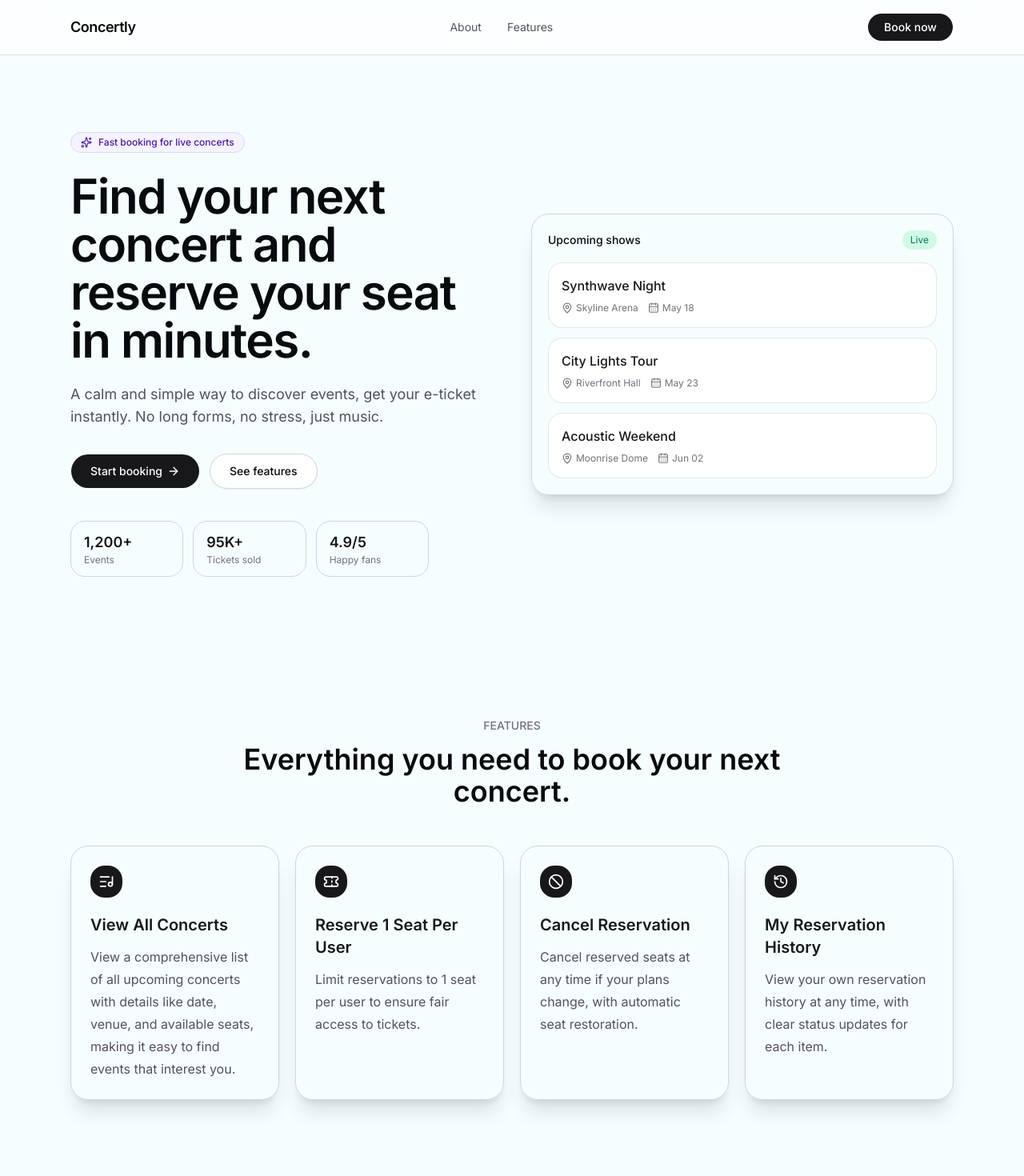
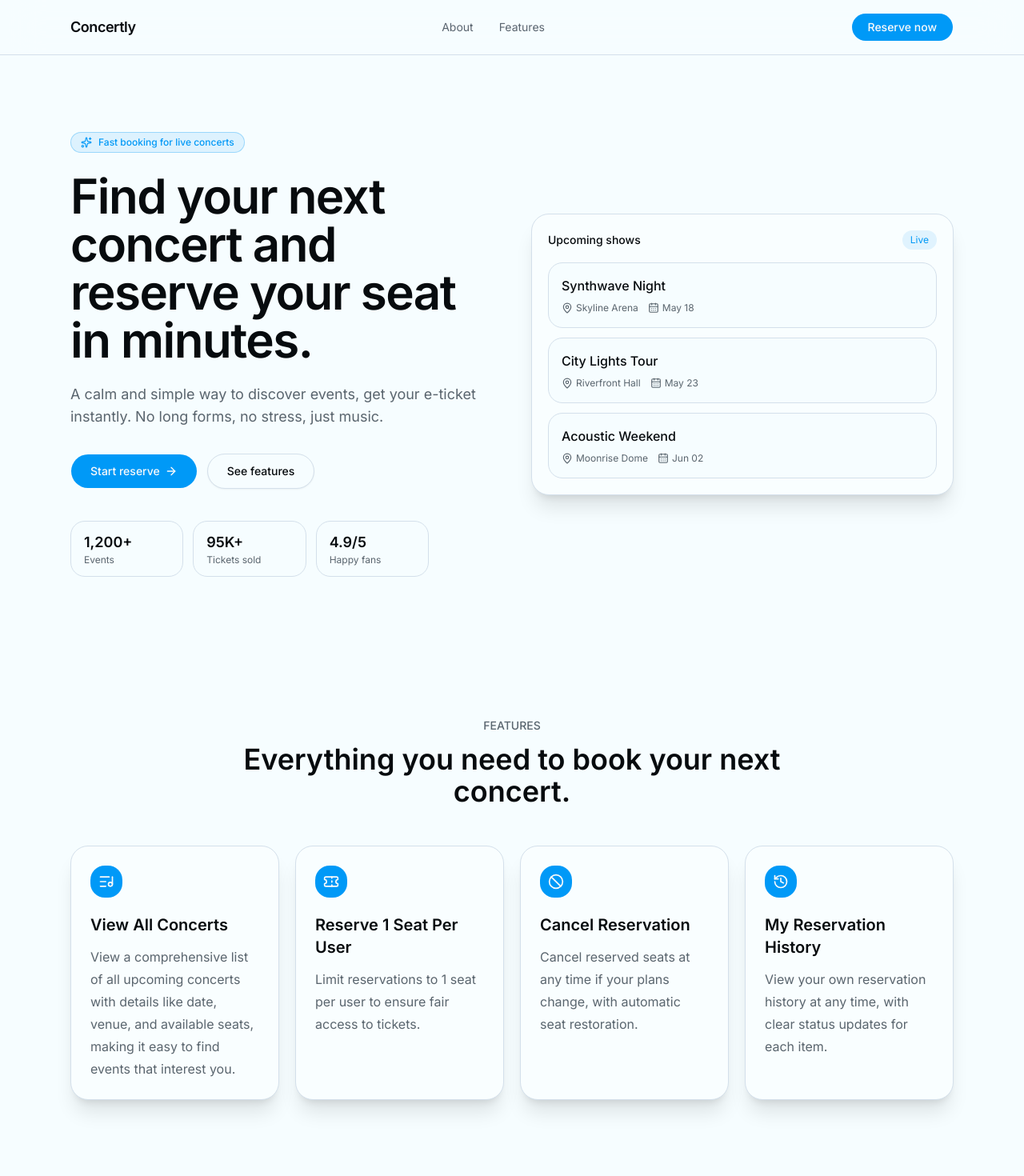
Before and after one commit to Chayathon/Concert-Ticket-Reservation, a Next.js app in the folder frontend/: page / in a window 1280 px wide. Shown: the top 1470 px of the page at 80% size. Built offline with nearby package versions, Linux system fonts and the light colour scheme.

Commit message:
Update landing page

```diff
--- a/frontend/app/(landing)/Features.tsx
+++ b/frontend/app/(landing)/Features.tsx
@@ -34,7 +34,7 @@ export default function Features() {
             className="mx-auto w-full max-w-6xl px-6 py-20 md:py-24"
         >
             <div className="mx-auto max-w-2xl text-center">
-                <p className="text-sm font-medium uppercase text-zinc-500">
+                <p className="text-sm font-medium uppercase text-muted-foreground">
                     Features
                 </p>
                 <h2 className="mt-3 text-3xl font-semibold sm:text-4xl">
@@ -49,15 +49,15 @@ export default function Features() {
                     return (
                         <article
                             key={item.title}
-                            className="rounded-3xl border border-zinc-300 p-6 shadow-xl transition-transform duration-200 hover:-translate-y-1"
+                            className="rounded-3xl border border-border bg-card p-6 shadow-xl transition-transform duration-200 hover:-translate-y-1"
                         >
-                            <div className="inline-flex rounded-2xl bg-zinc-900 p-2.5 text-white">
+                            <div className="inline-flex rounded-2xl bg-primary p-2.5 text-primary-foreground">
                                 <Icon className="size-5" />
                             </div>
-                            <h3 className="mt-5 text-xl font-semibold text-zinc-900">
+                            <h3 className="mt-5 text-xl font-semibold text-foreground">
                                 {item.title}
                             </h3>
-                            <p className="mt-3 leading-7 text-zinc-600">
+                            <p className="mt-3 leading-7 text-muted-foreground">
                                 {item.description}
                             </p>
                         </article>
--- a/frontend/app/(landing)/Footer.tsx
+++ b/frontend/app/(landing)/Footer.tsx
@@ -7,8 +7,8 @@ const footerLinks = [
 
 export default function Footer() {
     return (
-        <footer id="footer" className="border-t border-zinc-200 bg-white/70">
-            <div className="mx-auto flex w-full max-w-6xl flex-col items-center justify-between gap-4 px-6 py-8 text-sm text-zinc-500 md:flex-row">
+        <footer id="footer" className="border-t border-border bg-background/80">
+            <div className="mx-auto flex w-full max-w-6xl flex-col items-center justify-between gap-4 px-6 py-8 text-sm text-muted-foreground md:flex-row">
                 <p>
                     &copy; {new Date().getFullYear()} Concertly. All rights
                     reserved.
@@ -19,7 +19,7 @@ export default function Footer() {
                         <Link
                             key={item.label}
                             href={item.href}
-                            className="transition-colors hover:text-black"
+                            className="transition-colors hover:text-foreground"
                         >
                             {item.label}
                         </Link>
--- a/frontend/app/(landing)/Hero.tsx
+++ b/frontend/app/(landing)/Hero.tsx
@@ -33,7 +33,7 @@ export default function Hero() {
             className="mx-auto grid w-full max-w-6xl gap-12 px-6 pb-20 pt-16 md:grid-cols-2 md:items-center md:pt-24"
         >
             <div className="animate-in fade-in-0 slide-in-from-bottom-6 duration-700">
-                <div className="inline-flex items-center gap-2 rounded-full border border-violet-200 bg-violet-50 px-3 py-1 text-xs font-medium text-violet-900">
+                <div className="inline-flex items-center gap-2 rounded-full border border-primary/30 bg-primary/10 px-3 py-1 text-xs font-medium text-primary">
                     <Sparkles className="size-3.5" />
                     Fast booking for live concerts
                 </div>
@@ -42,22 +42,22 @@ export default function Hero() {
                     Find your next concert and reserve your seat in minutes.
                 </h1>
 
-                <p className="mt-6 max-w-xl text-base text-zinc-600 sm:text-lg">
+                <p className="mt-6 max-w-xl text-base text-muted-foreground sm:text-lg">
                     A calm and simple way to discover events, get your e-ticket
                     instantly. No long forms, no stress, just music.
                 </p>
 
                 <div className="mt-8 flex flex-wrap items-center gap-3">
                     <Link href="/login">
-                        <Button className="h-11 rounded-full bg-zinc-900 px-6 text-white hover:bg-zinc-700 cursor-pointer">
-                            Start booking
+                        <Button className="h-11 rounded-full bg-primary px-6 text-primary-foreground hover:bg-primary/90 cursor-pointer">
+                            Start reserve
                             <ArrowRight className="size-4" />
                         </Button>
                     </Link>
                     <Button
                         variant="outline"
                         asChild
-                        className="h-11 rounded-full border-zinc-300 bg-white px-6"
+                        className="h-11 rounded-full border-border bg-background px-6"
                     >
                         <a href="#features">See features</a>
                     </Button>
@@ -67,12 +67,12 @@ export default function Hero() {
                     {stats.map((item) => (
                         <div
                             key={item.label}
-                            className="rounded-2xl border border-zinc-300 px-4 py-3"
+                            className="rounded-2xl border border-border px-4 py-3"
                         >
-                            <p className="text-lg font-semibold text-zinc-900">
+                            <p className="text-lg font-semibold text-foreground">
                                 {item.value}
                             </p>
-                            <p className="text-xs text-zinc-500">
+                            <p className="text-xs text-muted-foreground">
                                 {item.label}
                             </p>
                         </div>
@@ -81,10 +81,10 @@ export default function Hero() {
             </div>
 
             <div className="animate-in fade-in-0 slide-in-from-bottom-6 duration-1000">
-                <div className="rounded-3xl border border-zinc-300 p-5 shadow-xl">
+                <div className="rounded-3xl border border-border bg-card p-5 shadow-xl">
                     <div className="flex items-center justify-between">
                         <h2 className="text-sm font-medium">Upcoming shows</h2>
-                        <span className="rounded-full bg-emerald-100 px-2.5 py-1 text-xs text-emerald-700">
+                        <span className="rounded-full bg-primary/10 px-2.5 py-1 text-xs text-primary">
                             Live
                         </span>
                     </div>
@@ -93,12 +93,12 @@ export default function Hero() {
                         {upcomingShows.map((show) => (
                             <div
                                 key={show.title}
-                                className="rounded-2xl border border-zinc-900/10 bg-white p-4"
+                                className="rounded-2xl border border-border bg-background p-4"
                             >
-                                <p className="font-medium text-zinc-900">
+                                <p className="font-medium text-foreground">
                                     {show.title}
                                 </p>
-                                <div className="mt-2 flex items-center gap-3 text-xs text-zinc-500">
+                                <div className="mt-2 flex items-center gap-3 text-xs text-muted-foreground">
                                     <span className="inline-flex items-center gap-1">
                                         <MapPin className="size-3.5" />
                                         {show.venue}
--- a/frontend/app/(landing)/Navbar.tsx
+++ b/frontend/app/(landing)/Navbar.tsx
@@ -8,7 +8,7 @@ const navItems = [
 
 export default function Navbar() {
     return (
-        <header className="sticky top-0 z-40 border-b border-zinc-200 bg-white/70 backdrop-blur-xl">
+        <header className="sticky top-0 z-40 border-b border-border bg-background/80 backdrop-blur-xl">
             <div className="mx-auto flex w-full max-w-6xl items-center justify-between px-6 py-4">
                 <Link
                     href="#hero"
@@ -22,7 +22,7 @@ export default function Navbar() {
                         <a
                             key={item.label}
                             href={item.href}
-                            className="text-sm text-zinc-600 transition-colors hover:text-black"
+                            className="text-sm text-muted-foreground transition-colors hover:text-foreground"
                         >
                             {item.label}
                         </a>
@@ -32,9 +32,9 @@ export default function Navbar() {
                 <div className="flex items-center">
                     <Button
                         asChild
-                        className="rounded-full bg-zinc-900 px-5 text-white hover:bg-zinc-700"
+                        className="rounded-full bg-primary px-5 text-primary-foreground hover:bg-primary/90"
                     >
-                        <Link href="/login">Book now</Link>
+                        <Link href="/login">Reserve now</Link>
                     </Button>
                 </div>
             </div>
```
